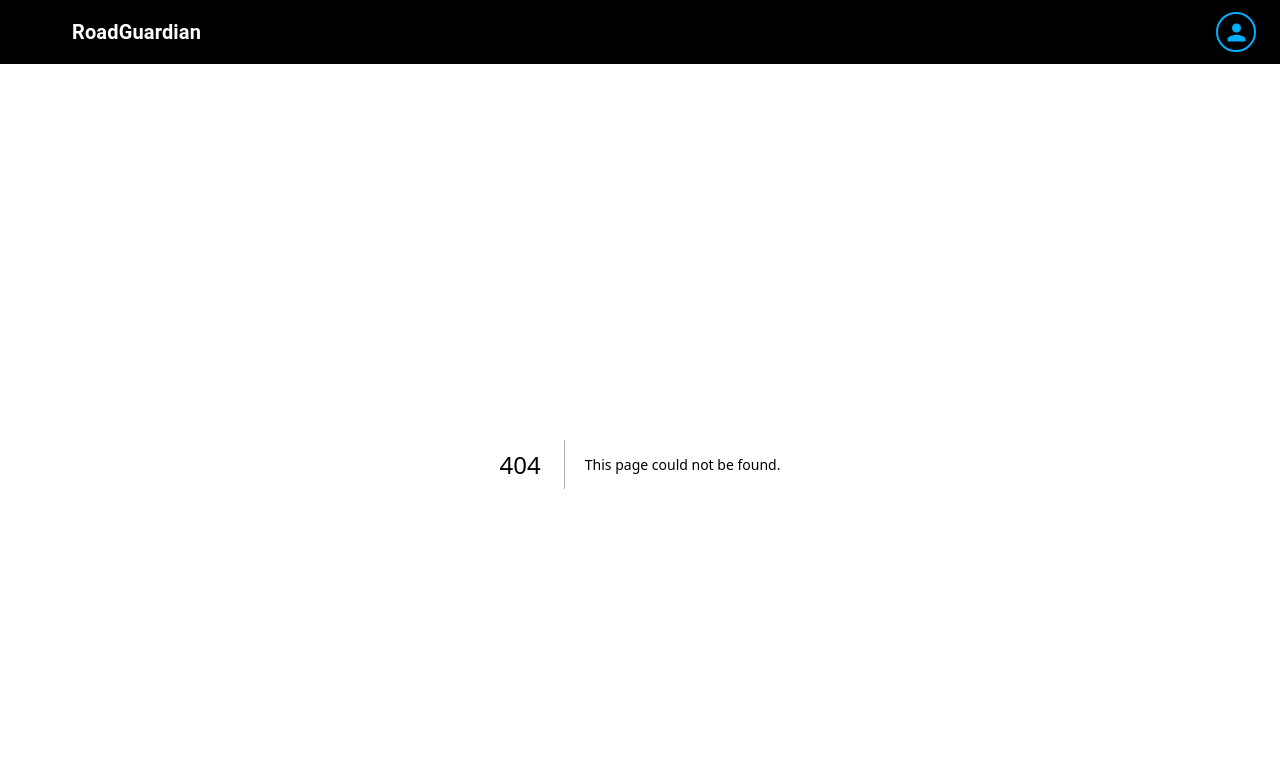
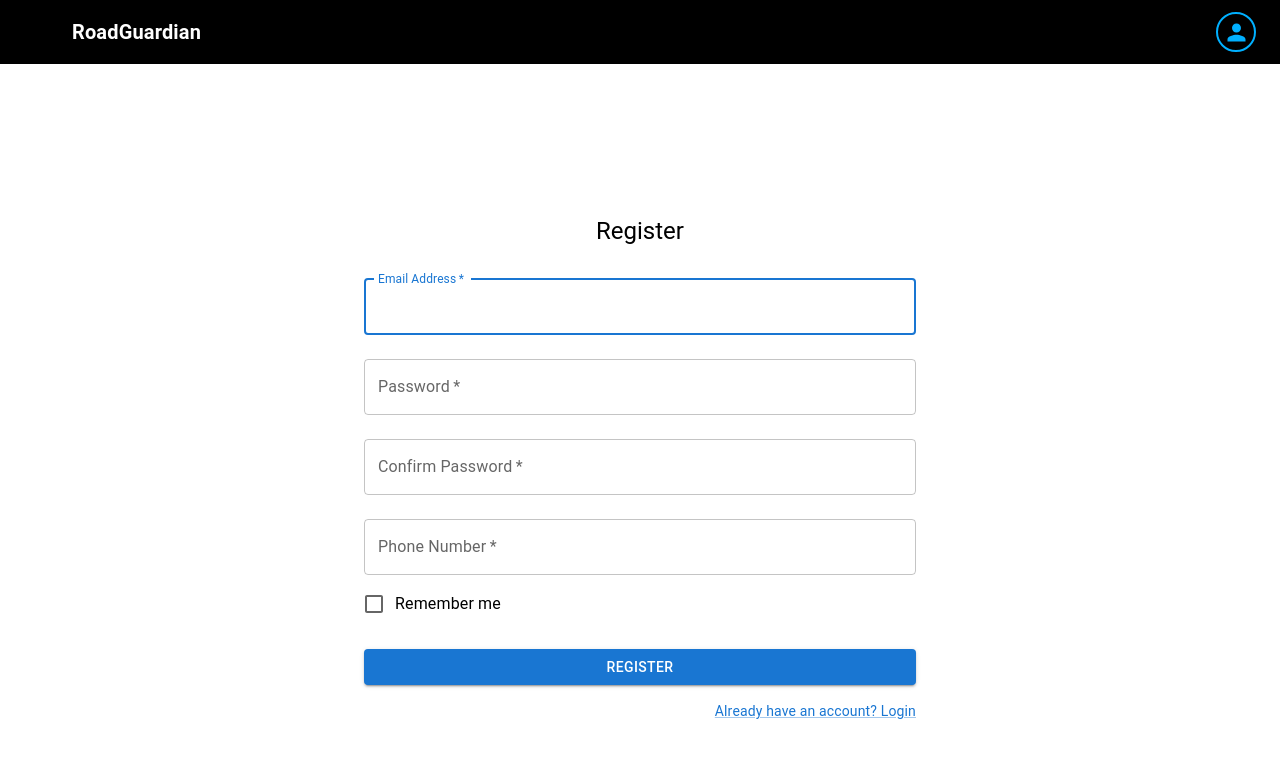
Before and after one commit to MatasZos/RoadGuardian, a Next.js app: page /register in a window 1280 px wide. Before the commit this address had no page. Shown: the top 758 px of the page. Built offline with nearby package versions, Linux system fonts and the light colour scheme; some icons are missing.

Commit message:
Add files via upload

```diff
--- /dev/null
+++ b/src/app/register/page.js
@@ -0,0 +1,147 @@
+'use client';
+
+import * as React from 'react';
+
+import Container from '@mui/material/Container';
+import Box from '@mui/material/Box';
+import Button from '@mui/material/Button';
+import TextField from '@mui/material/TextField';
+import FormControlLabel from '@mui/material/FormControlLabel';
+import Checkbox from '@mui/material/Checkbox';
+import Typography from '@mui/material/Typography';
+import Grid from '@mui/material/Grid';
+import NextLink from 'next/link';
+import Link from '@mui/material/Link';
+
+
+export default function RegisterPage() {
+
+  const handleSubmit = (event) => {
+  console.log("handling register submit");
+  event.preventDefault();
+
+  const data = new FormData(event.currentTarget);
+
+   let email = data.get('email')
+   let password = data.get('password')
+   let confirmPassword = data.get('confirmPassword')
+   let phoneNumber = data.get('phoneNumber')
+
+   console.log("Sent email:" + email)
+   console.log("Sent password:" + password)
+   console.log("Sent confirmPassword:" + confirmPassword)
+   console.log("Sent phoneNumber:" + phoneNumber)
+
+   if (!email || !password || !confirmPassword || !phoneNumber) {
+    alert("Please fill in all fields!");
+    return;
+   }
+
+   if (password != confirmPassword) {
+    alert("Passwords do not match!");
+    return;
+   }
+
+   runDBCallAsync(`/api/register?email=${email}&password=${password}&confirmPassword=${confirmPassword}&phoneNumber=${phoneNumber}`)
+
+ }; // end handle submit
+
+async function runDBCallAsync(url) {
+    const res = await fetch(url);
+    const data = await res.json();
+
+    console.log("Register API response:", data);
+
+    if(data.data== "valid") {
+      console.log("register is valid!")
+      alert("Registration successful! You can now login.")
+      window.location.href = "/login"
+    } else {
+      console.log("not valid")
+    }
+  }
+
+  return (
+    <Container maxWidth="sm">
+    <Box sx={{ height: '100vh', display: 'flex', alignItems: 'center' }} >
+    <Box
+      component="form"
+      onSubmit={handleSubmit}
+      noValidate
+      sx={{ mt: 1, width: '100%' }}>
+
+        <Typography variant='h5' sx={{ mb: 2, textAlign: 'center'}}>
+          Register
+        </Typography>
+
+    <TextField
+      margin="normal"
+      required
+      fullWidth
+      id="email"
+      label="Email Address"
+      name="email"
+      autoComplete="email"
+      autoFocus
+    />
+
+    <TextField
+      margin="normal"
+      required
+      fullWidth
+      name="password"
+      label="Password"
+      type="password"
+      id="password"
+      autoComplete="new-password"
+    />
+
+      <TextField
+      margin="normal"
+      required
+      fullWidth
+      name="confirmPassword"
+      label="Confirm Password"
+      type="password"
+      id="confirmPassword"
+      autoComplete="new-password"
+    />
+
+      <TextField
+      margin="normal"
+      required
+      fullWidth
+      name="phoneNumber"
+      label="Phone Number"
+      type="tel"
+      id="phoneNumber"
+      autoComplete="tel"
+    />
+
+    <FormControlLabel
+      control={<Checkbox value="remember" color="primary" />}
+      label="Remember me"
+    />
+
+    <Button
+      type="submit"
+      fullWidth
+      variant="contained"
+      sx={{ mt: 3, mb: 2 }}
+    >
+      Register
+    </Button>
+
+    <Grid container justifyContent="flex-end">
+      <Grid item>
+        <Link component={NextLink} href="/login" variant="body2">
+            Already have an account? Login
+        </Link>
+      </Grid>
+    </Grid>
+</Box>
+</Box>
+</Container>
+
+  ); // end return
+}
```
